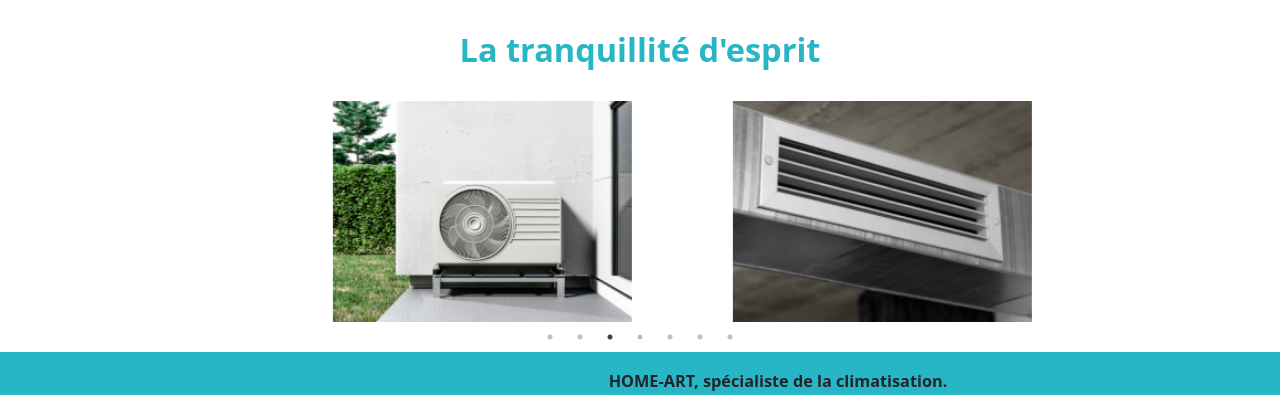
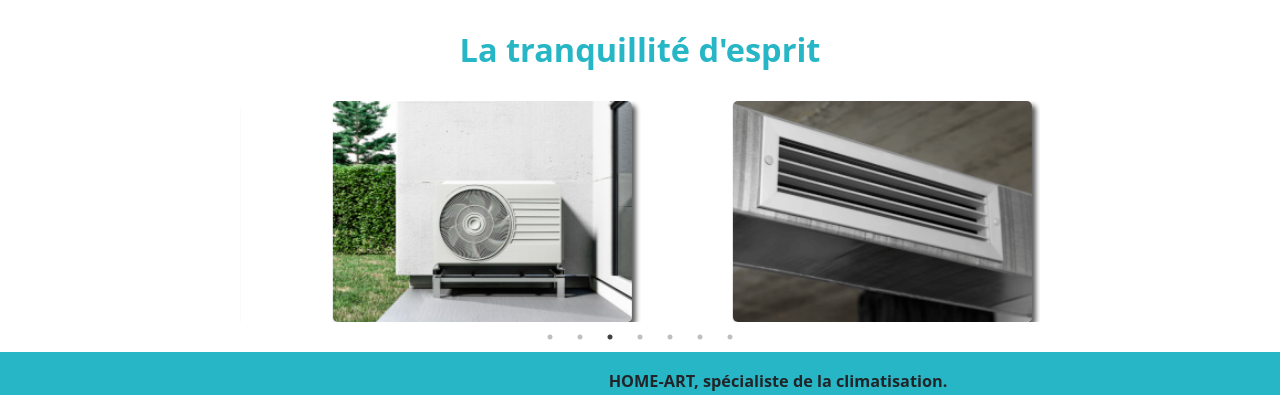
Before and after one commit to Chaplin16/home-arts.fr, a website: page index.html in a window 1280 px wide. Shown: the part 1928-2323 px from the top of the page. Drawn offline with nearby package versions, Linux system fonts and the light colour scheme; grey boxes are pictures that could not be loaded.

Commit message:
box shadow in the clim's photos

```diff
--- a/scss/style.scss
+++ b/scss/style.scss
@@ -108,6 +108,10 @@ main{
     }
     .carouselClim .draggable{
         padding:0!important;
+        .img-card img{
+            box-shadow: 4px 4px 5px #5d5c5c;
+            border-radius: 5px;
+        }
     }
 }
 
```
Also changed, not shown: style.css, 1 other file.
